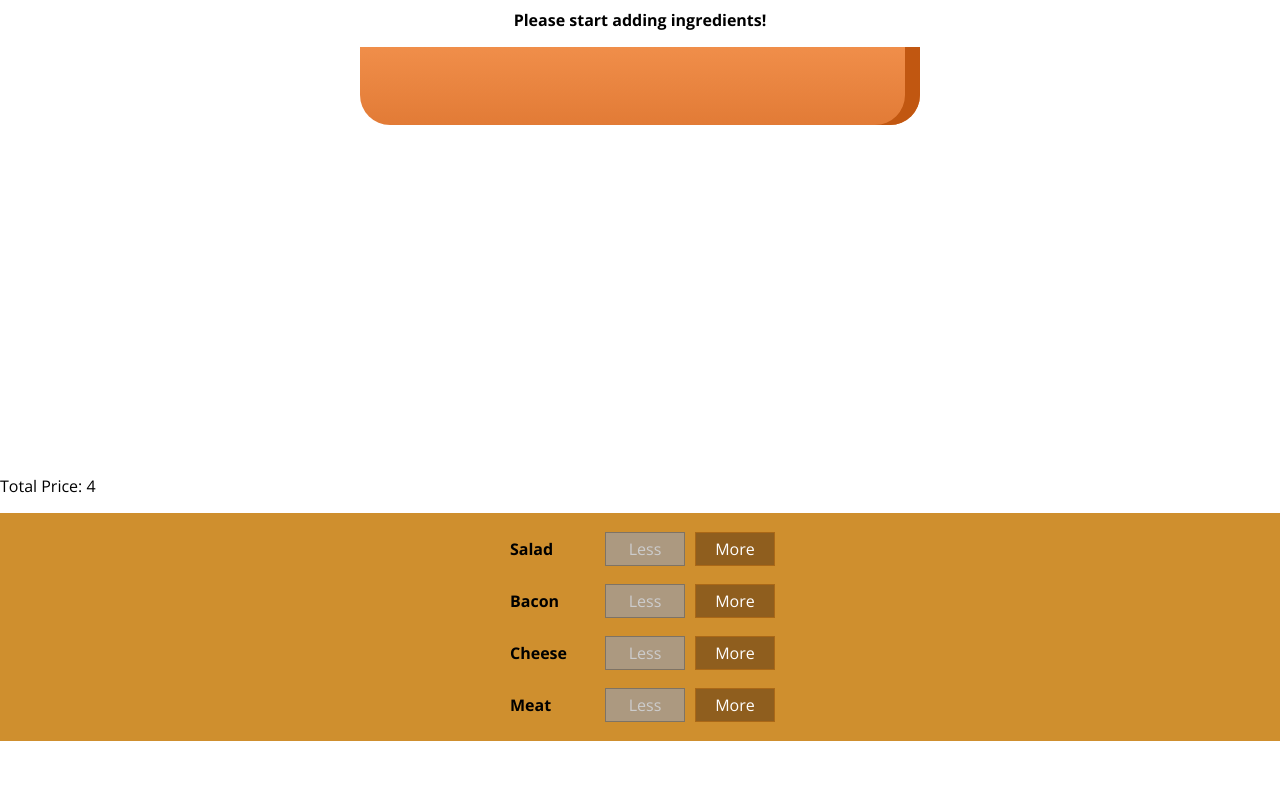
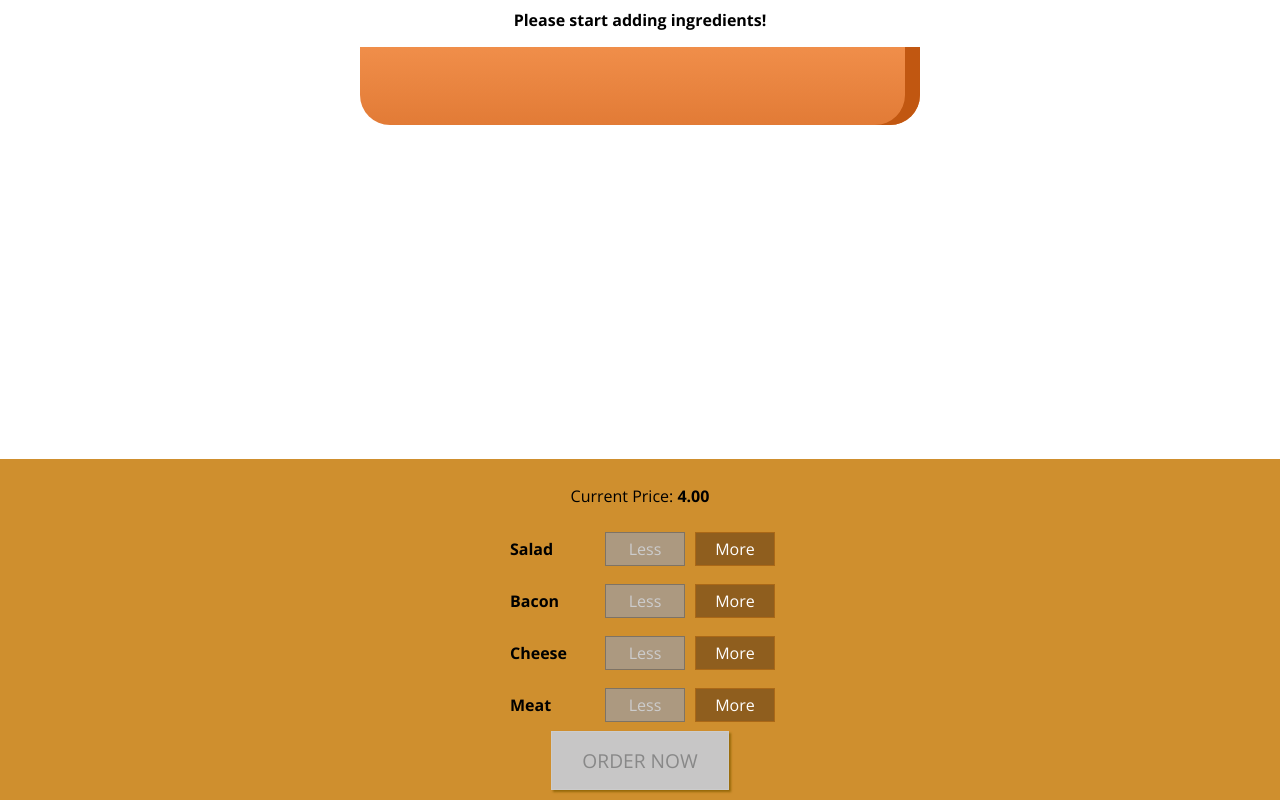
Before and after one commit to MrNime/burger-builder, a React app: page / in a window 1280 px wide. Shown: the part 179-979 px from the top of the page. Before the commit the page ends 920 px from the top, so only its background shows below. Built offline with nearby package versions, Linux system fonts and the light colour scheme.

Commit message:
add order now button

```diff
--- a/src/components/Burger/BuildControls/BuildControls.css
+++ b/src/components/Burger/BuildControls/BuildControls.css
@@ -8,3 +8,45 @@
   margin: auto;
   padding: 10px 0;
 }
+
+.OrderButton {
+  background-color: #dad735;
+  outline: none;
+  cursor: pointer;
+  border: 1px solid #966909;
+  color: #966909;
+  font-family: inherit;
+  font-size: 1.2em;
+  padding: 15px 30px;
+  box-shadow: 2px 2px 2px #966909;
+}
+
+.OrderButton:hover,
+.OrderButton:active {
+  background-color: #a0db41;
+  border: 1px solid #966909;
+  color: #966909;
+}
+
+.OrderButton:disabled {
+  background-color: #c7c6c6;
+  cursor: not-allowed;
+  border: 1px solid #ccc;
+  color: #888888;
+}
+
+.OrderButton:not(:disabled) {
+  animation: enable 0.3s linear;
+}
+
+@keyframes enable {
+  0% {
+    transform: scale(1);
+  }
+  60% {
+    transform: scale(1.1);
+  }
+  100% {
+    transform: scale(1);
+  }
+}
--- a/src/components/Burger/BuildControls/BuildControls.js
+++ b/src/components/Burger/BuildControls/BuildControls.js
@@ -11,6 +11,9 @@
 
 export default props => (
   <div className={classes.BuildControls}>
+    <p>
+      Current Price: <strong>{props.price.toFixed(2)}</strong>
+    </p>
     {controls.map(el => (
       <BuildControl
         key={el.label}
@@ -20,5 +23,8 @@
         disabled={props.disabledInfo[el.type]}
       />
     ))}
+    <button className={classes.OrderButton} disabled={!props.purchasable}>
+      ORDER NOW
+    </button>
   </div>
 );
--- a/src/containers/BurgerBuilder/BurgerBuilder.js
+++ b/src/containers/BurgerBuilder/BurgerBuilder.js
@@ -18,29 +18,45 @@
       meat: 0,
     },
     totalPrice: 4,
+    purchasable: false,
   };
 
+  updatePurchaseState() {
+    // const sum = Object.keys(ingredients)
+    //   .map(igKey => ingredients[igKey])
+    //   .reduce((acc, el) => acc + el, 0);
+    // this.setState(prevState => ({ purchasable: sum > 0 }));
+    const purchasable = Object.values(this.state.ingredients).some(el => el > 0);
+    this.setState({ purchasable });
+  }
+
   addIngredientHandler = (type) => {
-    this.setState((prevState, props) => ({
+    this.setState(
+      (prevState, props) => ({
         ingredients: {
           ...prevState.ingredients,
           [type]: prevState.ingredients[type] + 1,
         },
         totalPrice: prevState.totalPrice + INGREDIENT_PRICES[type],
-    }));
+      }),
+      this.updatePurchaseState,
+    );
   };
 
   removeIngredientHandler = (type) => {
     if (this.state.ingredients[type] <= 0) {
       return;
     }
-    this.setState((prevState, props) => ({
+    this.setState(
+      (prevState, props) => ({
         ingredients: {
           ...prevState.ingredients,
           [type]: prevState.ingredients[type] - 1,
         },
         totalPrice: prevState.totalPrice - INGREDIENT_PRICES[type],
-    }));
+      }),
+      this.updatePurchaseState,
+    );
   };
 
   render() {
@@ -55,15 +71,15 @@
       }),
       {},
     );
-    console.log(disabledInfo);
     return (
       <React.Fragment>
         <Burger ingredients={this.state.ingredients} />
-        <p>Total Price: {this.state.totalPrice}</p>
         <BuildControls
           ingredientAdded={this.addIngredientHandler}
           ingredientRemoved={this.removeIngredientHandler}
           disabledInfo={disabledInfo}
+          price={this.state.totalPrice}
+          purchasable={this.state.purchasable}
         />
       </React.Fragment>
     );
```
Also changed, not shown: package.json (+10 -22 lines), 1 other file (tests, documents, lock files or other folders). Lines whose indentation alone changed are shown as unchanged.
